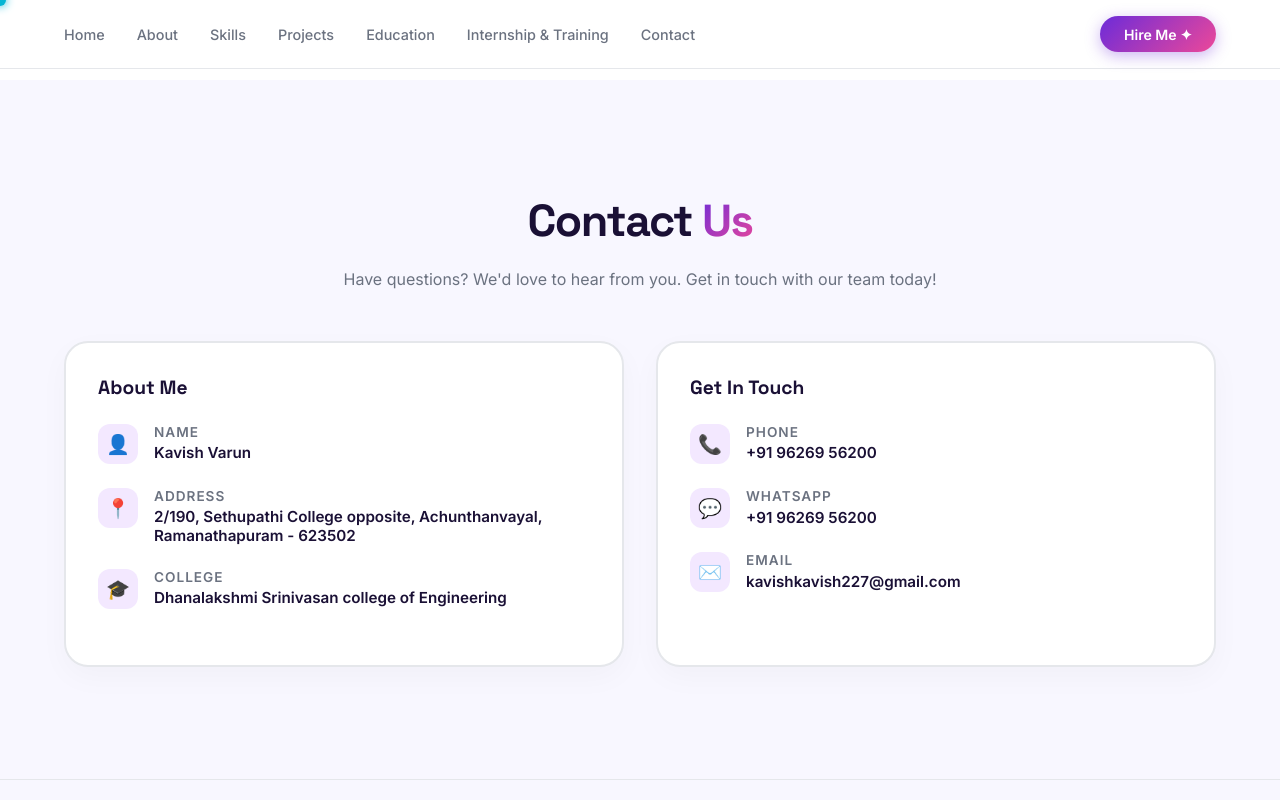
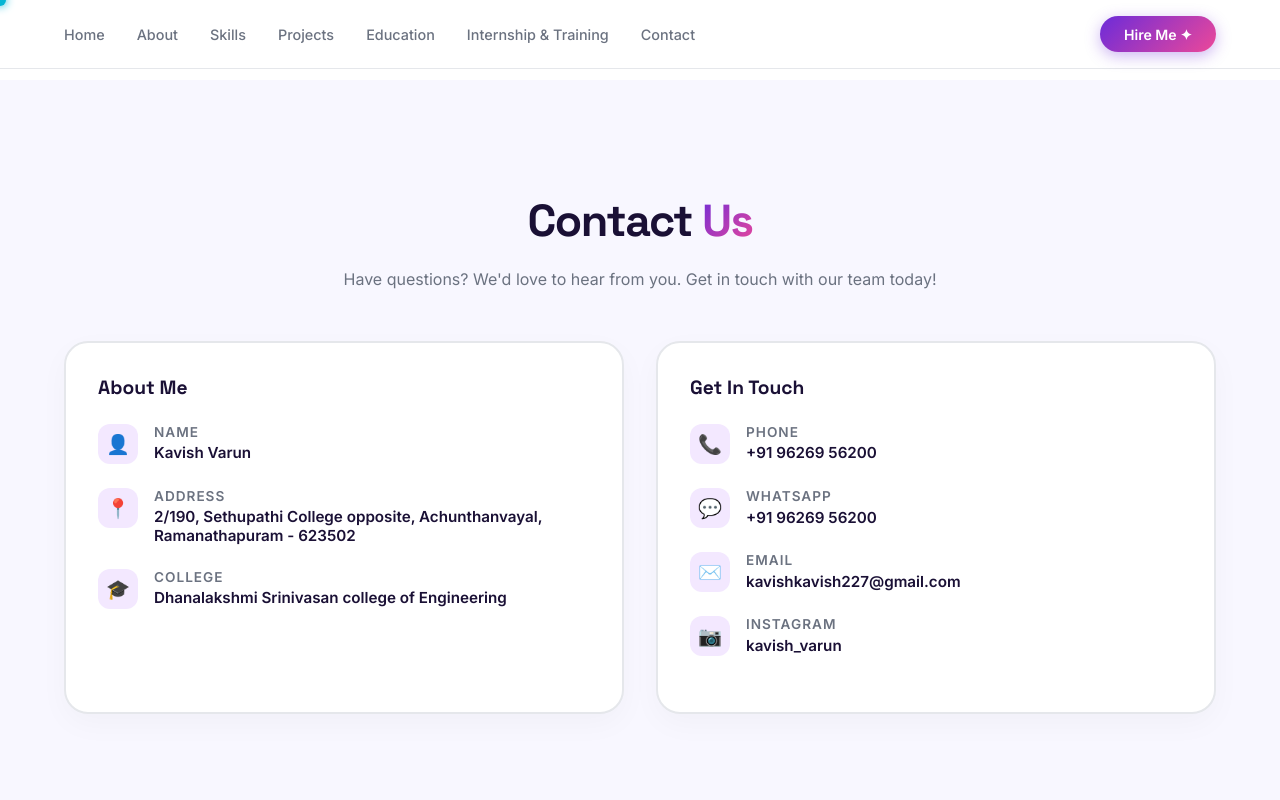
Before and after one commit to Kavishvarun/kavish, a React (Vite) app: page /contact in a window 1280 px wide. Shown: the top 800 px of the page. Built offline with nearby package versions, Linux system fonts and the light colour scheme.

Commit message:
animation added

```diff
--- a/src/index.css
+++ b/src/index.css
@@ -774,6 +774,13 @@
   border-radius: 24px;
   padding: 2rem;
   box-shadow: 0 10px 30px rgba(0, 0, 0, 0.03);
+  transition: transform 0.3s ease, box-shadow 0.3s ease, border-color 0.3s ease;
+}
+
+.contact-card:hover {
+  transform: translateY(-8px);
+  box-shadow: 0 20px 40px rgba(108, 43, 217, 0.15);
+  border-color: var(--purple-light);
 }
 
 .contact-card h3 {
--- a/src/pages/Contact.tsx
+++ b/src/pages/Contact.tsx
@@ -61,6 +61,14 @@
               <a href="mailto:kavishkavish227@gmail.com">kavishkavish227@gmail.com</a>
             </div>
           </div>
+
+          <div className="contact-item">
+            <div className="contact-icon">📷</div>
+            <div className="contact-info">
+              <h4>Instagram</h4>
+              <a href="https://www.instagram.com/kavish_varun/?hl=en" target="_blank" rel="noopener noreferrer">kavish_varun</a>
+            </div>
+          </div>
         </div>
 
         {/* Enquiry Form */}
```
